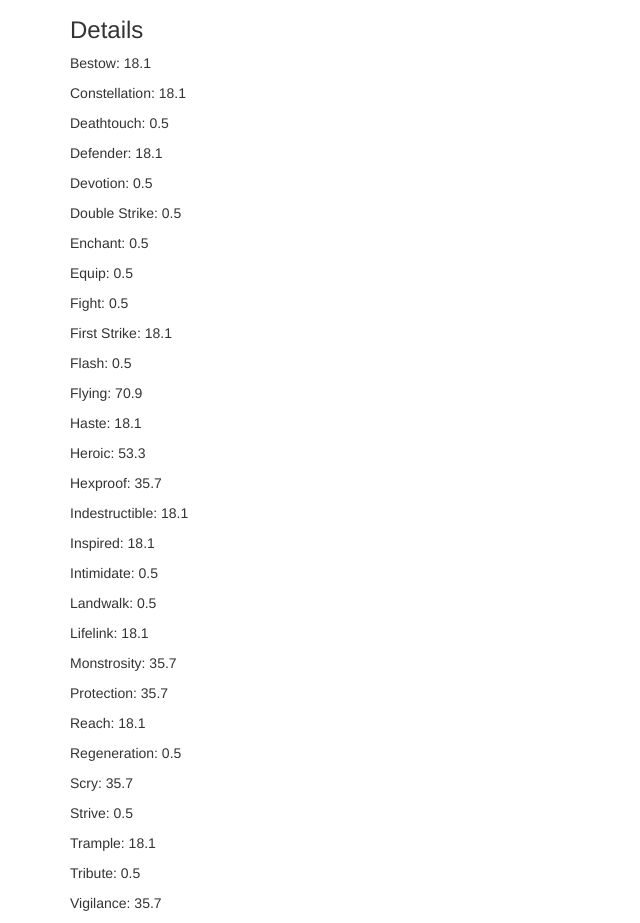
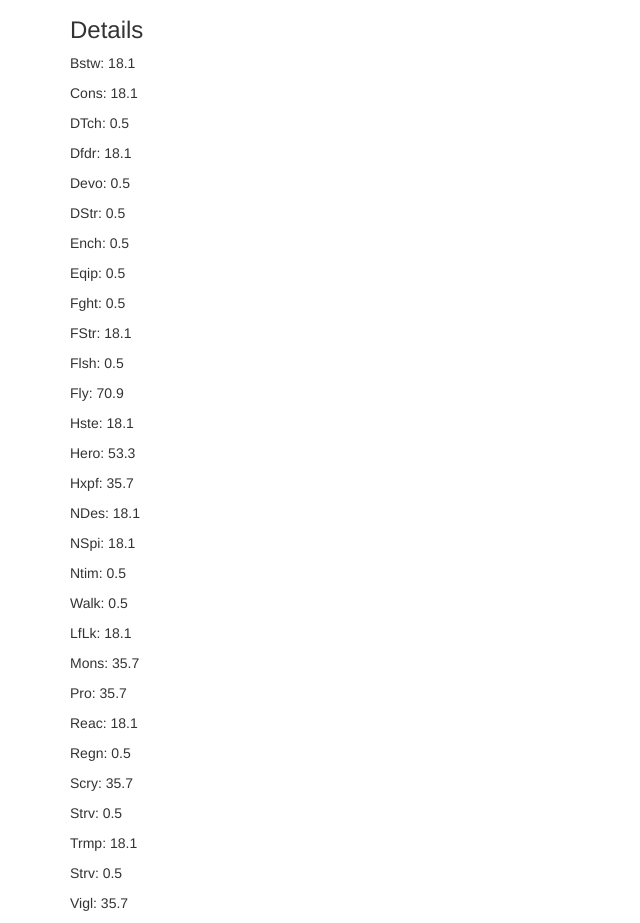
Before and after one commit to mchestnut/mtgStats, a plain HTML site: page app/index.html in a window 1280 px wide. Shown: the part 1231-2154 px from the top of the page, without its empty margins (0-640 px from the left). Drawn offline with Linux system fonts and the light colour scheme.

Commit message:
added abilities to graph

```diff
--- a/app/js/services/graph.js
+++ b/app/js/services/graph.js
@@ -299,20 +299,24 @@ angular.module('myApp.services')
 					* if list is too large,
 					* use abbreviations
 					*/
-
+					if (sLength > 12) {
+						var label = 'abbr';
+					} else {
+						var label = 'name';
+					}
 
 
 					if (filtered) {
 						for (var key in abilities.selected) {
 							if (results[abilities.list[key].name]) {
-								pushBar(results[abilities.list[key].name], abilities.list[key].name);
+								pushBar(results[abilities.list[key].name], abilities.list[key][label]);
 							} else {
-								pushBar(0, abilities.list[key].name);
+								pushBar(0, abilities.list[key][label]);
 							}
 						}
 					} else {
 						for (var k = 0; k < sLength; k++) {
-							pushBar(results[abilities.list[k].name], abilities.list[k].name);
+							pushBar(results[abilities.list[k].name], abilities.list[k][label]);
 						}
 					}
 				}
--- a/app/js/services/sets.js
+++ b/app/js/services/sets.js
@@ -114,14 +114,14 @@ angular.module('myApp.services')
 
 							// check is item already in shared list
 							for (var g = 0; g < gLength; g++) {
-								if (abilities.list[g].label == ability) {
+								if (abilities.list[g].label == ability.label) {
 									found = true;
 								}
 							}
 
 							// if item is not found, push
 							if (!found) {
-								abilities.list.push({'label': ability, 'name': ability});
+								abilities.list.push({'label': ability.label, 'name': ability.label, 'abbr': ability.abbr});
 							}
 						}
 					}
--- a/app/json/bng.json
+++ b/app/json/bng.json
@@ -1,32 +1,32 @@
 [
   {
     "abilities": [
-        "Deathtouch",
-        "Defender",
-        "Double Strike",
-        "Enchant",
-        "Equip",
-        "Fight",
-        "First Strike",
-        "Flash",
-        "Flying",
-        "Haste",
-        "Hexproof",
-        "Indestructible",
-        "Intimidate",
-        "Landwalk",
-        "Lifelink",
-        "Protection",
-        "Reach",
-        "Regeneration",
-        "Trample",
-        "Vigilance",
-        "Bestow",
-        "Devotion",
-        "Heroic",
-        "Inspired",
-        "Scry",
-        "Tribute"
+        {"label": "Deathtouch", "abbr": "DTch"},
+        {"label": "Defender", "abbr": "Dfdr"},
+        {"label": "Double Strike", "abbr": "DStr"},
+        {"label": "Enchant", "abbr": "Ench"},
+        {"label": "Equip", "abbr": "Eqip"},
+        {"label": "Fight", "abbr": "Fght"},
+        {"label": "First Strike", "abbr": "FStr"},
+        {"label": "Flash", "abbr": "Flsh"},
+        {"label": "Flying", "abbr": "Fly"},
+        {"label": "Haste", "abbr": "Hste"},
+        {"label": "Hexproof", "abbr": "Hxpf"},
+        {"label": "Indestructible", "abbr": "NDes"},
+        {"label": "Intimidate", "abbr": "Ntim"},
+        {"label": "Landwalk", "abbr": "Walk"},
+        {"label": "Lifelink", "abbr": "LfLk"},
+        {"label": "Protection", "abbr": "Pro"},
+        {"label": "Reach", "abbr": "Reac"},
+        {"label": "Regeneration", "abbr": "Regn"},
+        {"label": "Trample", "abbr": "Trmp"},
+        {"label": "Vigilance", "abbr": "Vigl"},
+        {"label": "Bestow", "abbr": "Bstw"},
+        {"label": "Devotion", "abbr": "Devo"},
+        {"label": "Heroic", "abbr": "Hero"},
+        {"label": "Inspired", "abbr": "NSpi"},
+        {"label": "Scry", "abbr": "Scry"},
+        {"label": "Tribute", "abbr": "Strv"}
     ]
   },
   {
--- a/app/json/jou.json
+++ b/app/json/jou.json
@@ -1,34 +1,34 @@
 [
   {
     "abilities": [
-        "Deathtouch",
-        "Defender",
-        "Double Strike",
-        "Enchant",
-        "Equip",
-        "Fight",
-        "First Strike",
-        "Flash",
-        "Flying",
-        "Haste",
-        "Hexproof",
-        "Indestructible",
-        "Intimidate",
-        "Landwalk",
-        "Lifelink",
-        "Protection",
-        "Reach",
-        "Regeneration",
-        "Trample",
-        "Vigilance",
-        "Bestow",
-        "Constellation",
-        "Devotion",
-        "Heroic",
-        "Inspired",
-        "Monstrosity",
-        "Scry",
-        "Strive"
+        {"label": "Deathtouch", "abbr": "DTch"},
+        {"label": "Defender", "abbr": "Dfdr"},
+        {"label": "Double Strike", "abbr": "DStr"},
+        {"label": "Enchant", "abbr": "Ench"},
+        {"label": "Equip", "abbr": "Eqip"},
+        {"label": "Fight", "abbr": "Fght"},
+        {"label": "First Strike", "abbr": "FStr"},
+        {"label": "Flash", "abbr": "Flsh"},
+        {"label": "Flying", "abbr": "Fly"},
+        {"label": "Haste", "abbr": "Hste"},
+        {"label": "Hexproof", "abbr": "Hxpf"},
+        {"label": "Indestructible", "abbr": "NDes"},
+        {"label": "Intimidate", "abbr": "Ntim"},
+        {"label": "Landwalk", "abbr": "Walk"},
+        {"label": "Lifelink", "abbr": "LfLk"},
+        {"label": "Protection", "abbr": "Pro"},
+        {"label": "Reach", "abbr": "Reac"},
+        {"label": "Regeneration", "abbr": "Regn"},
+        {"label": "Trample", "abbr": "Trmp"},
+        {"label": "Vigilance", "abbr": "Vigl"},
+        {"label": "Bestow", "abbr": "Bstw"},
+        {"label": "Constellation", "abbr": "Cons"},
+        {"label": "Devotion", "abbr": "Devo"},
+        {"label": "Heroic", "abbr": "Hero"},
+        {"label": "Inspired", "abbr": "NSpi"},
+        {"label": "Monstrosity", "abbr": "Mons"},
+        {"label": "Scry", "abbr": "Scry"},
+        {"label": "Strive", "abbr": "Strv"}
     ]
   },
   {
--- a/app/json/ths.json
+++ b/app/json/ths.json
@@ -1,31 +1,31 @@
 [
   {
     "abilities": [
-        "Deathtouch",
-        "Defender",
-        "Double Strike",
-        "Enchant",
-        "Equip",
-        "Fight",
-        "First Strike",
-        "Flash",
-        "Flying",
-        "Haste",
-        "Hexproof",
-        "Indestructible",
-        "Intimidate",
-        "Landwalk",
-        "Lifelink",
-        "Protection",
-        "Reach",
-        "Regeneration",
-        "Trample",
-        "Vigilance",
-        "Bestow",
-        "Devotion",
-        "Heroic",
-        "Monstrosity",
-        "Scry"
+        {"label": "Deathtouch", "abbr": "DTch"},
+        {"label": "Defender", "abbr": "Dfdr"},
+        {"label": "Double Strike", "abbr": "DStr"},
+        {"label": "Enchant", "abbr": "Ench"},
+        {"label": "Equip", "abbr": "Eqip"},
+        {"label": "Fight", "abbr": "Fght"},
+        {"label": "First Strike", "abbr": "FStr"},
+        {"label": "Flash", "abbr": "Flsh"},
+        {"label": "Flying", "abbr": "Fly"},
+        {"label": "Haste", "abbr": "Hste"},
+        {"label": "Hexproof", "abbr": "Hxpf"},
+        {"label": "Indestructible", "abbr": "NDes"},
+        {"label": "Intimidate", "abbr": "Ntim"},
+        {"label": "Landwalk", "abbr": "Walk"},
+        {"label": "Lifelink", "abbr": "LfLk"},
+        {"label": "Protection", "abbr": "Pro"},
+        {"label": "Reach", "abbr": "Reac"},
+        {"label": "Regeneration", "abbr": "Regn"},
+        {"label": "Trample", "abbr": "Trmp"},
+        {"label": "Vigilance", "abbr": "Vigl"},
+        {"label": "Bestow", "abbr": "Bstw"},
+        {"label": "Devotion", "abbr": "Devo"},
+        {"label": "Heroic", "abbr": "Hero"},
+        {"label": "Monstrosity", "abbr": "Mons"},
+        {"label": "Scry", "abbr": "Scry"}
     ]
   },
   {
--- a/app/templates/svg.html
+++ b/app/templates/svg.html
@@ -16,7 +16,7 @@
 		<text
 			x="0"
 			ng-attr-y="{{line.y}}%"
-			font-size="1.5">
+			font-size="1.2">
 			{{line.label}}
 		</text>
 	</g>
@@ -33,7 +33,7 @@
 		<text
 			ng-attr-x="{{bar.labelX}}%"
 			ng-attr-y="{{bar.labelY}}%"
-			font-size="1.5"
+			font-size="1.2"
 			style="text-anchor: middle">
 			{{bar.label}}
 		</text>
```
